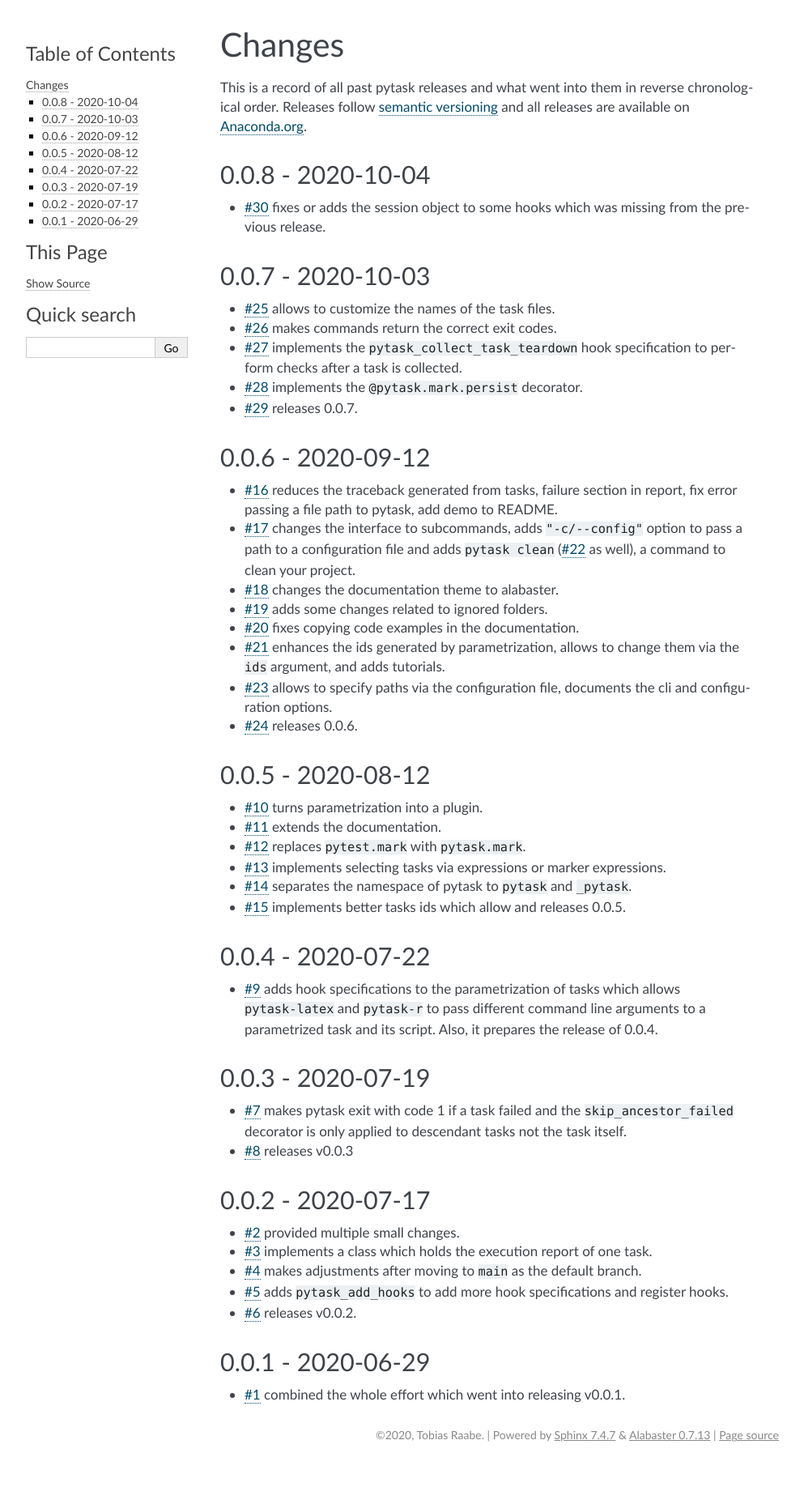
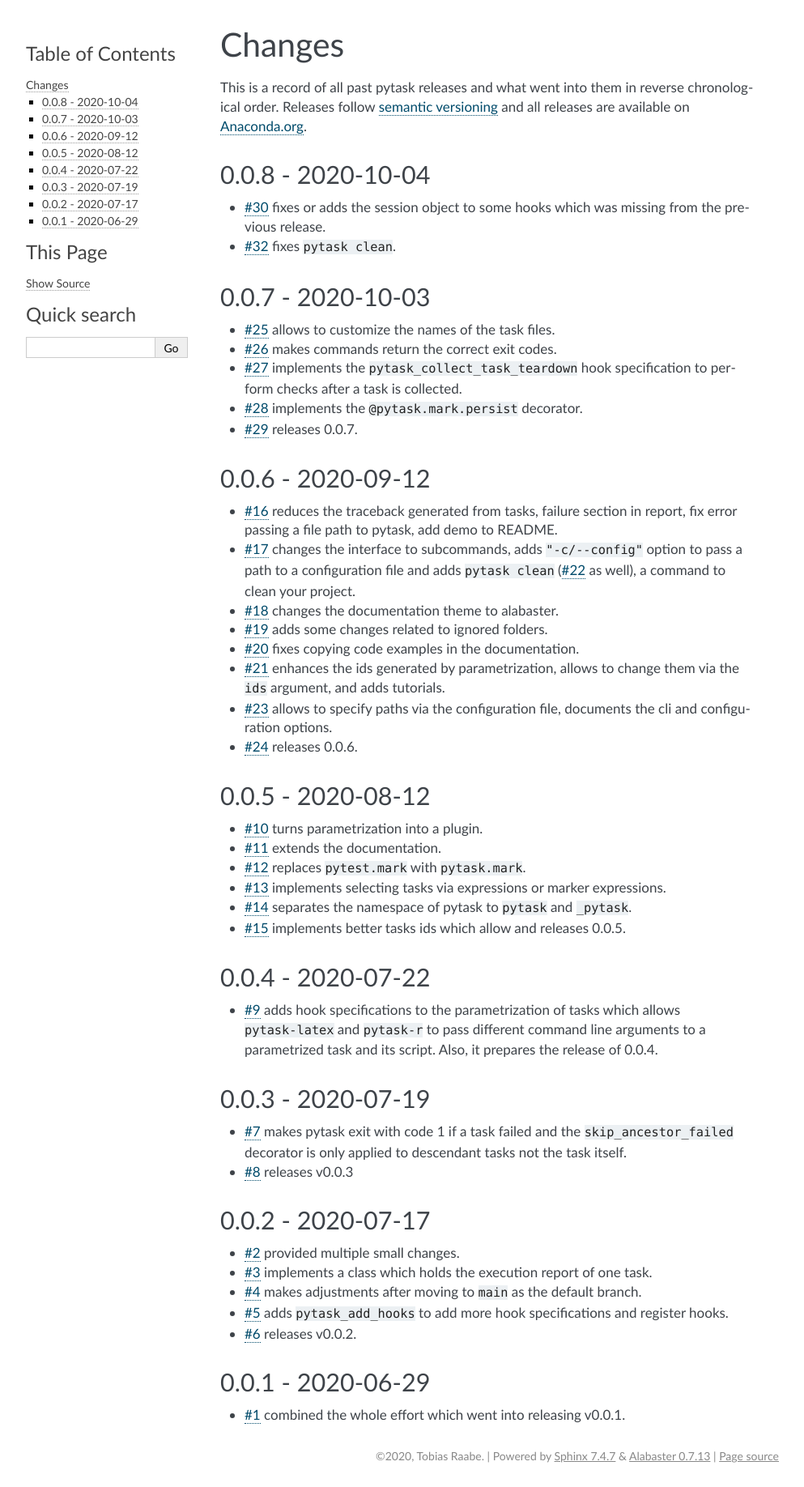
Before and after one commit to pytask-dev/pytask, a Sphinx documentation site: the page built from docs/changes.rst, in a window 1280 px wide. Shown: the whole page at 81% size, without its empty margins (148-1141 px from the left). Built offline with Sphinx 7.4.7, drawn with Linux system fonts in a browser that asks for light colours; pages that are not in the unit, such as notebooks, are missing from menus; before the commit the page ends 1810 px from its top, so only the background shows below that.

Commit message:
add to changes.

```diff
--- a/docs/changes.rst
+++ b/docs/changes.rst
@@ -11,6 +11,7 @@ all releases are available on `Anaconda.org <https://anaconda.org/pytask/pytask>
 
 - :gh:`30` fixes or adds the session object to some hooks which was missing from the
   previous release.
+- :gh:`32` fixes ``pytask clean``.
 
 
 0.0.7 - 2020-10-03
```
